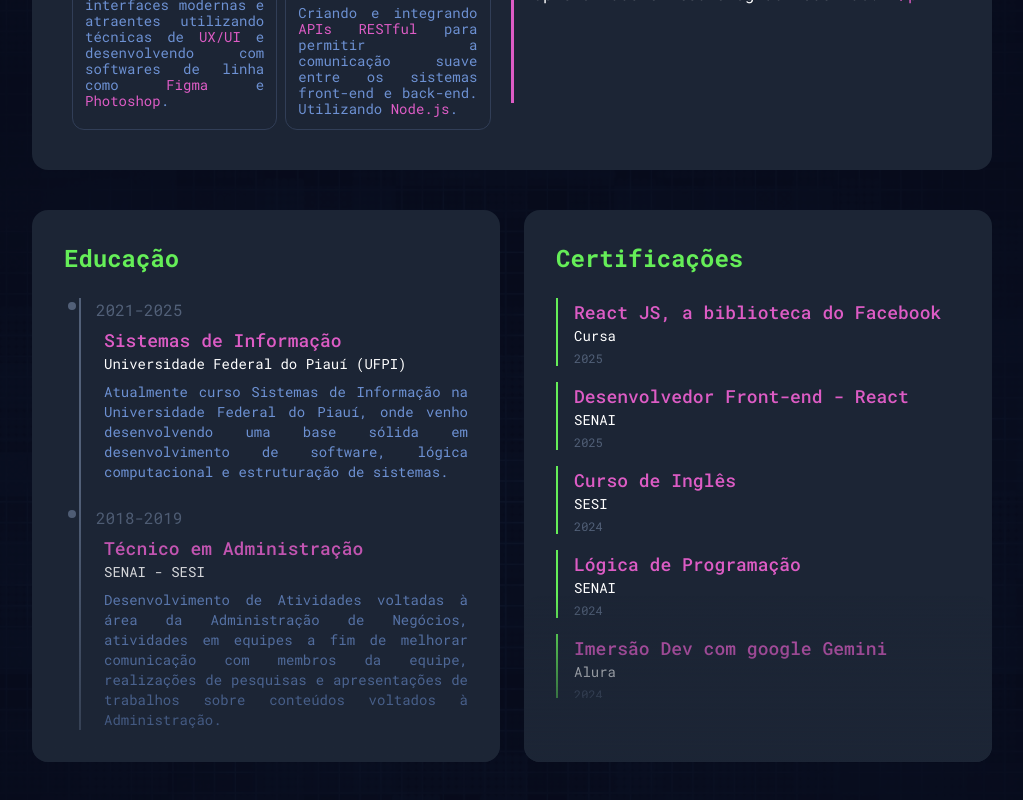
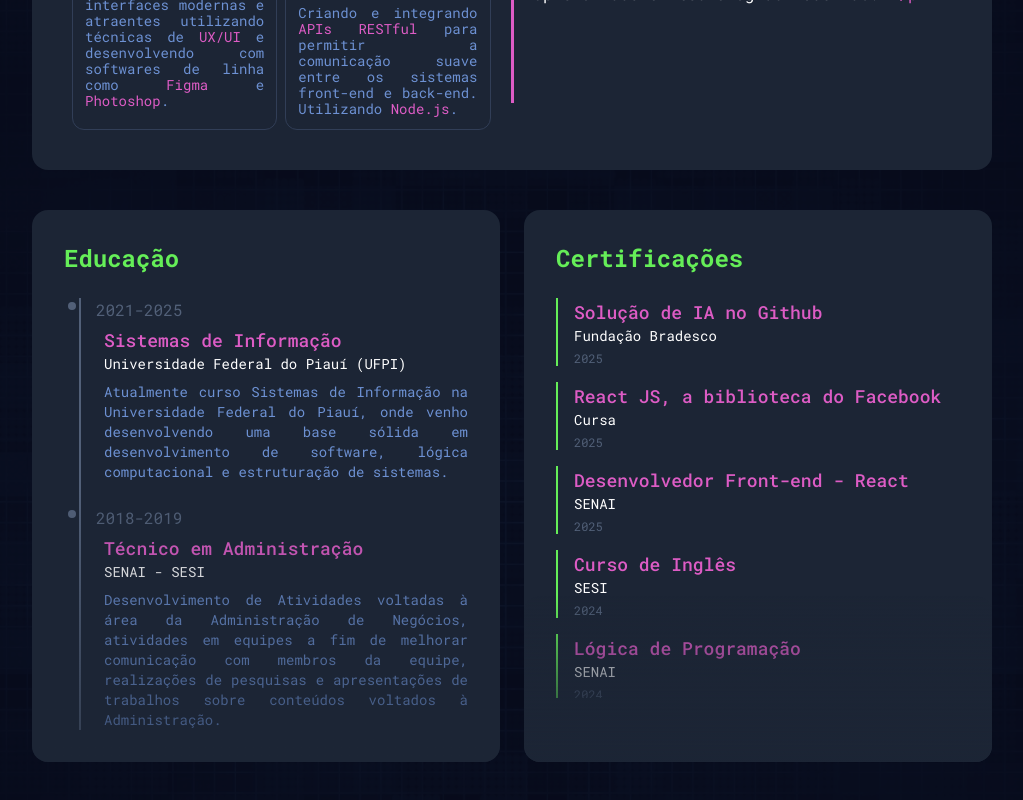
Before and after one commit to AugustoAlmondes/My-Protfolio, a React (Vite) app: page / in a window 1280 px wide. Shown: the part 1317-2117 px from the top of the page, without its empty margins (128-1151 px from the left). Built offline with nearby package versions, Linux system fonts and the light colour scheme.

Commit message:
refactor: removed object key id in CertificationItem type

```diff
--- a/src/components/CertificationsSection.tsx
+++ b/src/components/CertificationsSection.tsx
@@ -1,5 +1,4 @@
 type CertificationItem = {
-    id: string;
     name: string;
     issuer: string;
     date: string;
@@ -18,8 +17,8 @@ export const CertificationsSection: React.FC<CertificationsSectionProps> = ({ ce
             <h1 className="text-new-green text-2xl font-bold mb-6">Certificações</h1>
             {certifications.length > 0 ? (
                 <div className="space-y-4 max-h-[400px] overflow-y-auto">
-                    {certifications.map(cert => (
-                        <div key={cert.id} className="border-l-2 border-new-green pl-4">
+                    {certifications.map((cert, index) => (
+                        <div key={index} className="border-l-2 border-new-green pl-4">
                             <h2 className="text-new-pink text-lg font-medium">{cert.name}</h2>
                             <p className="text-white text-sm">{cert.issuer}</p>
                             <p className="text-font-data-color/50 text-xs mt-1">{cert.date}</p>
--- a/src/components/Education.tsx
+++ b/src/components/Education.tsx
@@ -9,7 +9,6 @@ type EducationItem = {
 };
 
 type CertificationItem = {
-    id: string;
     name: string;
     issuer: string;
     date: string;
@@ -34,49 +33,46 @@ export default function Education() {
 
     const certifications: CertificationItem[] = [
         {
-            id: '1',
+            name: 'Solução de IA no Github',
+            issuer: 'Fundação Bradesco',
+            date: '2025'
+        },
+        {
             name: 'React JS, a biblioteca do Facebook',
             issuer: 'Cursa',
             date: '2025'
         },
         {
-            id: '2',
             name: 'Desenvolvedor Front-end - React',
             issuer: 'SENAI',
             date: '2025'
         },
         {
-            id: '3',
             name: 'Curso de Inglês',
             issuer: 'SESI',
             date: '2024'
         },
         {
-            id: '4',
             name: 'Lógica de Programação',
             issuer: 'SENAI',
             date: '2024'
         },
         {
-            id: '5',
             name: 'Imersão Dev com google Gemini',
             issuer: 'Alura',
             date: '2024'
         },
         {
-            id: '6',
             name: 'HTML, CSS e JavaScript',
             issuer: 'Fundação Bradesco',
             date: '2023'
         },
         {
-            id: '7',
             name: 'HTML Básico',
             issuer: 'Prime Cursos',
             date: '2023'
         },
         {
-            id: '8',
             name: 'Photoshop CC',
             issuer: 'Prime Cursos',
             date: '2023'
```
